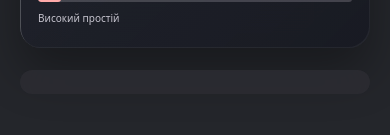
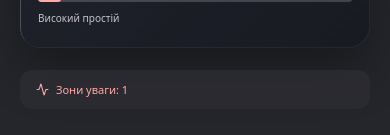
Before and after one commit to ddintsen/-, a React (Vite) app: page / in a window 390 px wide. Shown: the part 4227-4362 px from the top of the page. Built offline with nearby package versions, Linux system fonts and the light colour scheme.

Commit message:
Keep risk status visible on mobile dashboards

```diff
--- a/src/styles/app.css
+++ b/src/styles/app.css
@@ -1602,9 +1602,6 @@ textarea::placeholder {
   .equipment-gauges .gauge-label {
     font-size: 12px;
   }
-  .workspace-footer > span {
-    display: none;
-  }
 }
 @media (min-width: 761px) {
   .workspace-toolbar,
@@ -1927,7 +1924,8 @@ textarea::placeholder {
     padding-bottom: 24px;
   }
   .workspace-footer {
-    font-size: 8px;
+    flex-wrap: wrap;
+    font-size: 11px;
   }
   .workspace-footer > div {
     flex-wrap: wrap;
```
Also changed, not shown: 7 other files (tests, documents, lock files or other folders).
